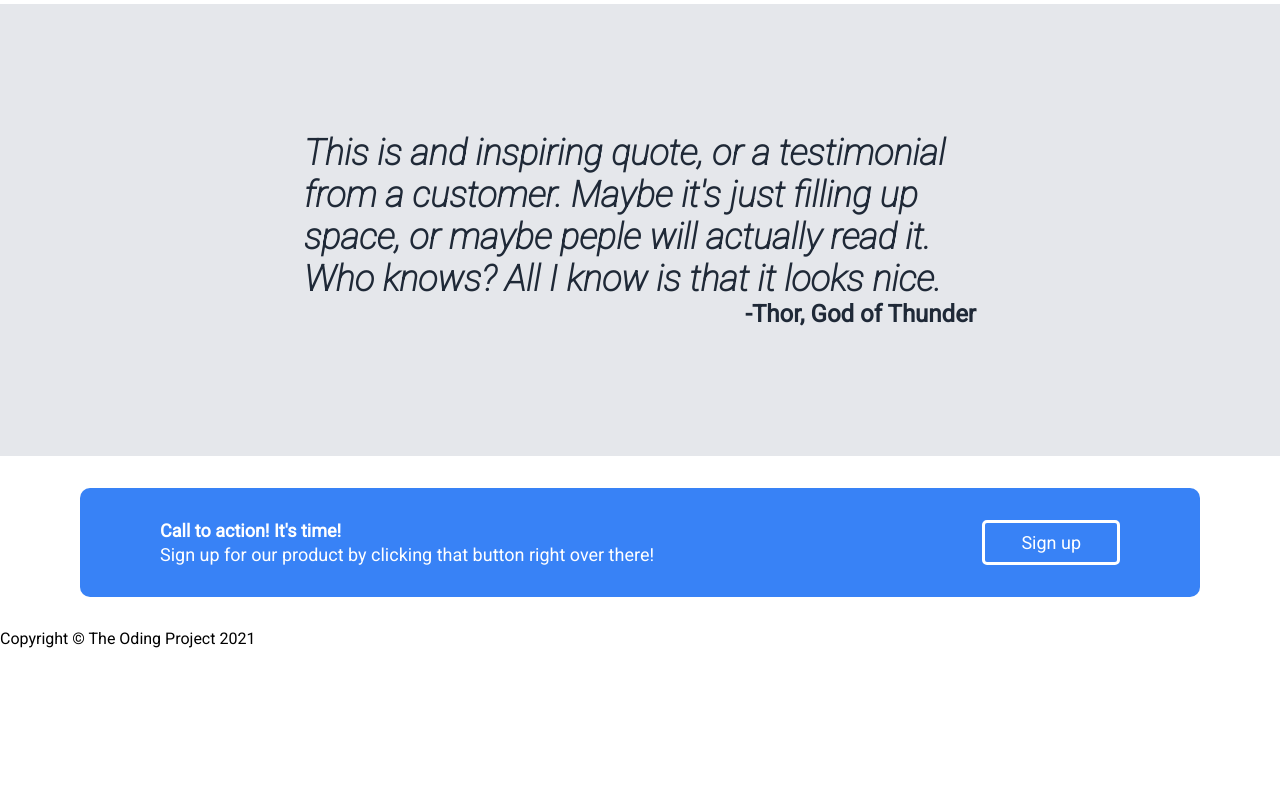
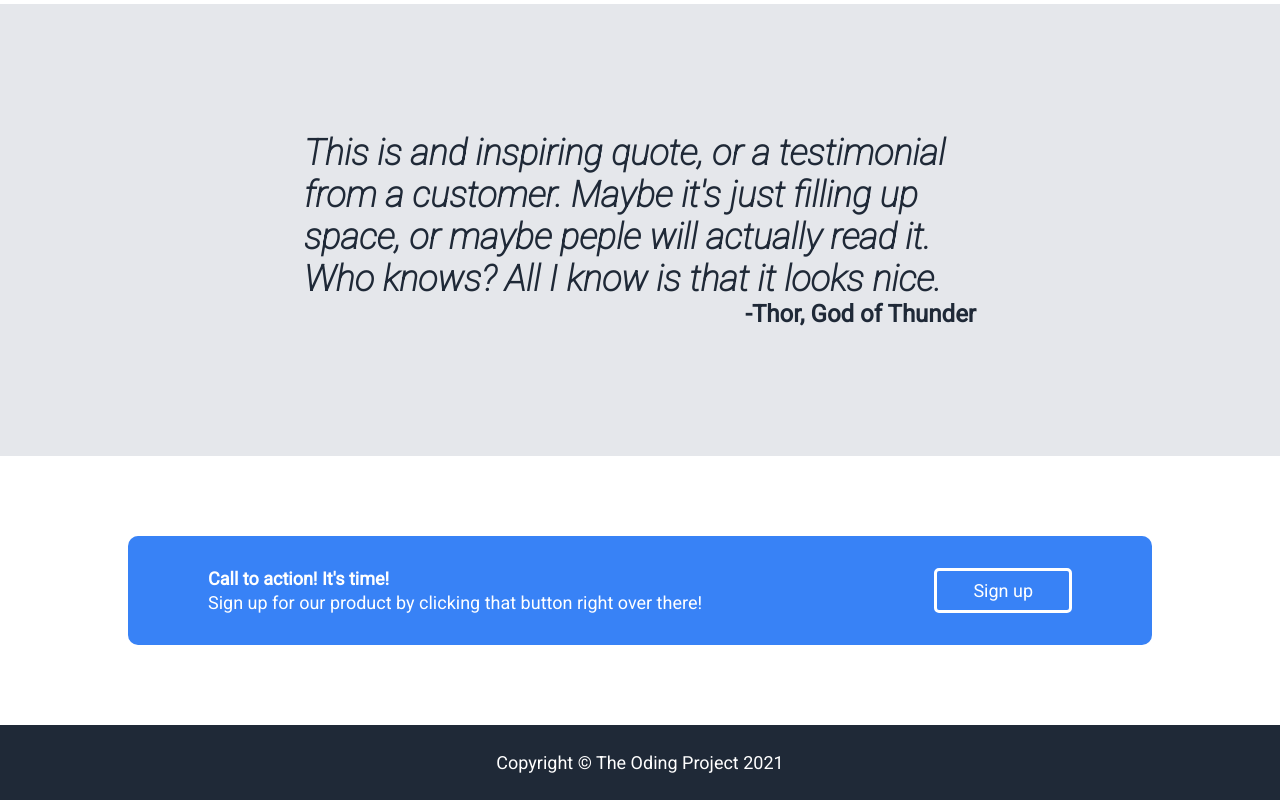
Before and after one commit to BeraTegui/landing-page1, a plain HTML site: page index.html in a window 1280 px wide. Shown: the part 988-1788 px from the top of the page. Before the commit the page ends 1636 px from the top, so only its background shows below. Drawn offline with Linux system fonts and the light colour scheme.

Commit message:
Feat footer section and fix padding
This commit finishes the style of the footer section
and fixes the padding of the CTA section, to make
the white space around the cta-container bigger.

```diff
--- a/style.css
+++ b/style.css
@@ -159,7 +159,7 @@ li > p.img-sub{
 /* CTA section */
 
 .cta-section{
-    padding: 2em 5em;
+    padding: 5em 8em;
 }
 
 .cta-container{
@@ -191,3 +191,13 @@ li > p.img-sub{
     border-radius: 5px;
     padding: 0 2em;
 }
+
+/* Footer */
+
+footer{
+    background-color: #1F2937;
+    text-align: center;
+    color: #fff;
+    font-size: 18px;
+    padding: 1.5em;
+}
```
